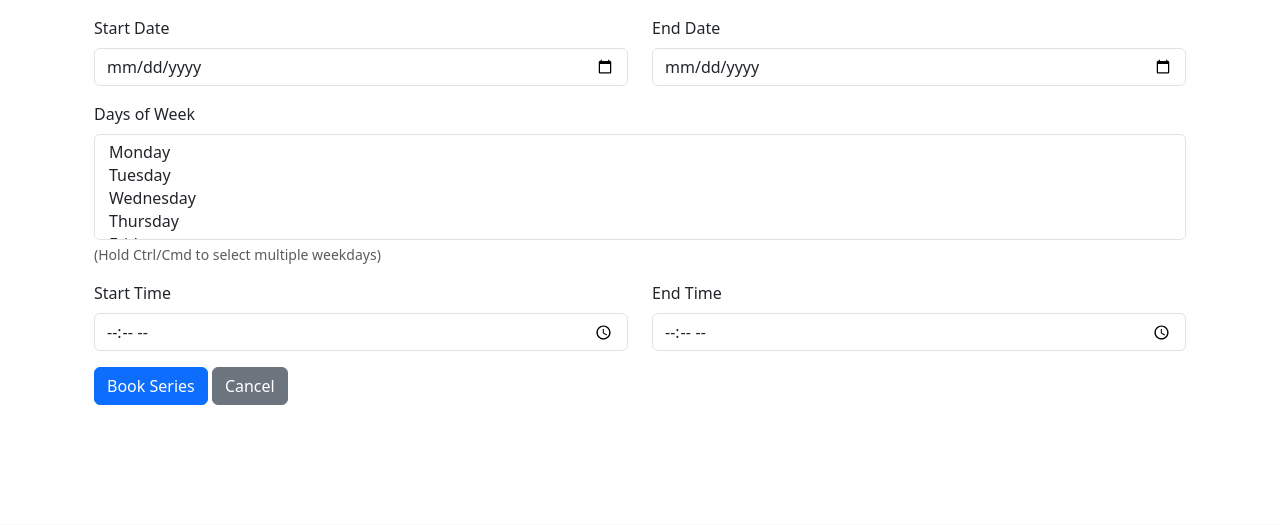
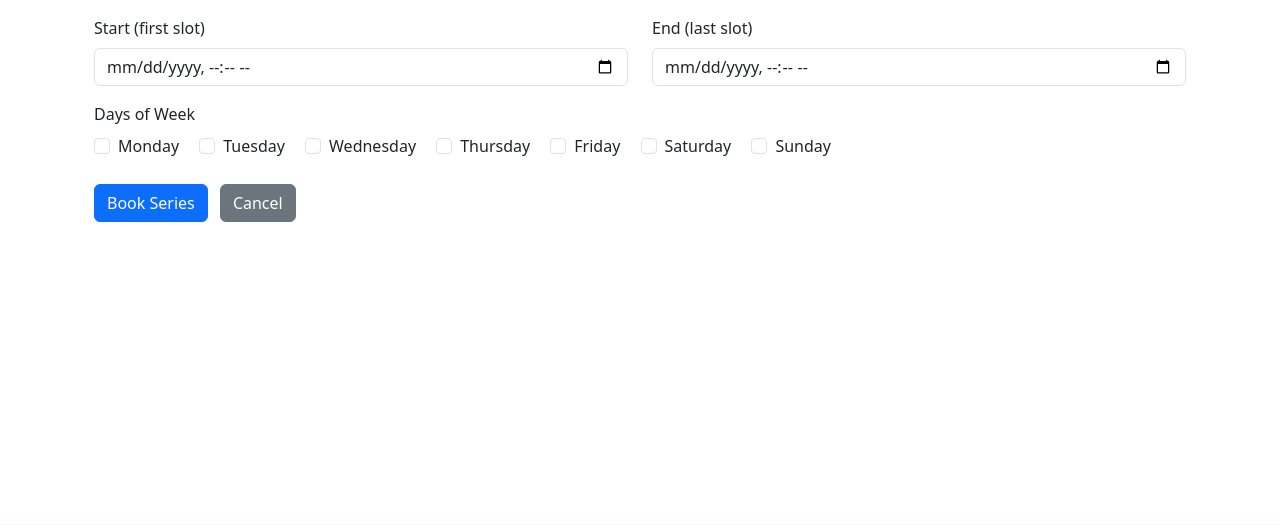
Before and after one commit to Mansim1/env-booker, a Flask app: page /bookings/series in a window 1280 px wide. Shown: the part 220-745 px from the top of the page. Run offline with Flask 3, Linux system fonts and the light colour scheme; the visitor is signed in with stand-in values (Sample User, id 1); data that the repository does not hold is empty.

Commit message:
TEAC-230: form fix

```diff
--- a/app/bookings/forms.py
+++ b/app/bookings/forms.py
@@ -28,17 +28,17 @@ class BookingForm(FlaskForm):
 
 class SeriesBookingForm(FlaskForm):
     environment = SelectField("Environment", coerce=int, validators=[DataRequired()])
-    start_date = DateField(
-        "Start Date",
-        format="%Y-%m-%d",
-        validators=[DataRequired(message="Start Date is required.")],
-        render_kw={"type": "date"},
+    start_dt = DateTimeLocalField(
+        "Start (first slot)",
+        format="%Y-%m-%dT%H:%M",
+        validators=[DataRequired(message="Start Date & Time required.")],
+        render_kw={"type": "datetime-local"},
     )
-    end_date = DateField(
-        "End Date",
-        format="%Y-%m-%d",
-        validators=[DataRequired(message="End Date is required.")],
-        render_kw={"type": "date"},
+    end_dt = DateTimeLocalField(
+        "End (last slot)",
+        format="%Y-%m-%dT%H:%M",
+        validators=[DataRequired(message="End Date & Time required.")],
+        render_kw={"type": "datetime-local"},
     )
     days_of_week = SelectMultipleField(
         "Days of Week",
@@ -51,19 +51,7 @@ class SeriesBookingForm(FlaskForm):
             ("5", "Saturday"),
             ("6", "Sunday"),
         ],
-        validators=[DataRequired(message="Select at least one day of week.")],
-    )
-    start_time = TimeField(
-        "Start Time",
-        format="%H:%M",
-        validators=[DataRequired(message="Start Time is required.")],
-        render_kw={"type": "time"},
-    )
-    end_time = TimeField(
-        "End Time",
-        format="%H:%M",
-        validators=[DataRequired(message="End Time is required.")],
-        render_kw={"type": "time"},
+        validators=[DataRequired(message="Select at least one day.")],
     )
     submit = SubmitField("Book Series")
 
@@ -74,10 +62,10 @@ class SeriesBookingForm(FlaskForm):
             (e.id, e.name) for e in Environment.query.order_by(Environment.name)
         ]
 
-    def validate_end_date(self, field):
-        if self.start_date.data and field.data < self.start_date.data:
-            raise ValidationError("End Date must be on or after Start Date.")
+    def validate_end_dt(self, field):
+        if self.start_dt.data and field.data <= self.start_dt.data:
+            raise ValidationError("End must be after Start.")
 
-    def validate_end_time(self, field):
-        if self.start_time.data and field.data <= self.start_time.data:
-            raise ValidationError("End Time must be after Start Time.")
+    def validate_days_of_week(self, field):
+        if not field.data:
+            raise ValidationError("Select at least one day of week.")
--- a/app/bookings/routes.py
+++ b/app/bookings/routes.py
@@ -60,19 +60,30 @@ def create_booking():
 def create_series_booking():
     form = SeriesBookingForm()
     if form.validate_on_submit():
+        # Lookup environment via session.get to avoid deprecation warning
         env = db.session.get(Environment, form.environment.data)
         if env is None:
             abort(404)
 
+        # Unpack the combined datetime fields into date and time for the service
+        start_dt = form.start_dt.data
+        end_dt   = form.end_dt.data
+
+        start_date = start_dt.date()
+        end_date   = end_dt.date()
+        start_time = start_dt.time()
+        end_time   = end_dt.time()
+
         ok, result = BookingService.create_series(
             user=current_user,
             environment=env,
-            start_date=form.start_date.data,
-            end_date=form.end_date.data,
+            start_date=start_date,
+            end_date=end_date,
             weekdays=form.days_of_week.data,
-            start_time=form.start_time.data,
-            end_time=form.end_time.data
+            start_time=start_time,
+            end_time=end_time
         )
+
         if not ok:
             flash(result, "danger")
             return redirect(url_for("bookings.create_series_booking"))
--- a/app/templates/bookings/series_form.html
+++ b/app/templates/bookings/series_form.html
@@ -1,4 +1,4 @@
- {% extends "base.html" %}
+{% extends "base.html" %}
 {% block content %}
   <div class="container mt-4">
     <h2>New Series Booking</h2>
@@ -6,61 +6,62 @@
     <form method="post">
       {{ form.hidden_tag() }}
 
+      <!-- Environment dropdown -->
       <div class="mb-3">
         {{ form.environment.label(class="form-label") }}
         {{ form.environment(class="form-select") }}
-        {% for e in form.environment.errors %}
-          <div class="text-danger">{{ e }}</div>
+        {% for error in form.environment.errors %}
+          <div class="text-danger">{{ error }}</div>
         {% endfor %}
       </div>
 
+      <!-- Combined Start and End datetime -->
       <div class="row">
         <div class="col-md-6 mb-3">
-          {{ form.start_date.label(class="form-label") }}
-          {{ form.start_date(class="form-control") }}
-          {% for e in form.start_date.errors %}
-            <div class="text-danger">{{ e }}</div>
+          {{ form.start_dt.label(class="form-label") }}
+          {{ form.start_dt(class="form-control") }}
+          {% for error in form.start_dt.errors %}
+            <div class="text-danger">{{ error }}</div>
           {% endfor %}
         </div>
         <div class="col-md-6 mb-3">
-          {{ form.end_date.label(class="form-label") }}
-          {{ form.end_date(class="form-control") }}
-          {% for e in form.end_date.errors %}
-            <div class="text-danger">{{ e }}</div>
+          {{ form.end_dt.label(class="form-label") }}
+          {{ form.end_dt(class="form-control") }}
+          {% for error in form.end_dt.errors %}
+            <div class="text-danger">{{ error }}</div>
           {% endfor %}
         </div>
       </div>
 
+      <!-- Days of Week checkboxes -->
       <div class="mb-3">
-        {{ form.days_of_week.label(class="form-label") }}
-        {{ form.days_of_week(class="form-select", multiple=true) }}
-        <div class="form-text">
-          (Hold Ctrl/Cmd to select multiple weekdays)
+        <label class="form-label">{{ form.days_of_week.label.text }}</label>
+        <div>
+          {% set selected_days = form.days_of_week.data or [] %}
+          {% for val, label in form.days_of_week.choices %}
+            <div class="form-check form-check-inline">
+              <input
+                class="form-check-input"
+                type="checkbox"
+                name="{{ form.days_of_week.name }}"
+                id="dow-{{ val }}"
+                value="{{ val }}"
+                {% if val in selected_days %}checked{% endif %}
+              >
+              <label class="form-check-label" for="dow-{{ val }}">{{ label }}</label>
+            </div>
+          {% endfor %}
         </div>
-        {% for e in form.days_of_week.errors %}
-          <div class="text-danger">{{ e }}</div>
+        {% for error in form.days_of_week.errors %}
+          <div class="text-danger mt-1">{{ error }}</div>
         {% endfor %}
       </div>
 
-      <div class="row">
-        <div class="col-md-6 mb-3">
-          {{ form.start_time.label(class="form-label") }}
-          {{ form.start_time(class="form-control") }}
-          {% for e in form.start_time.errors %}
-            <div class="text-danger">{{ e }}</div>
-          {% endfor %}
-        </div>
-        <div class="col-md-6 mb-3">
-          {{ form.end_time.label(class="form-label") }}
-          {{ form.end_time(class="form-control") }}
-          {% for e in form.end_time.errors %}
-            <div class="text-danger">{{ e }}</div>
-          {% endfor %}
-        </div>
+      <!-- Submit / Cancel buttons -->
+      <div class="mt-4">
+        {{ form.submit(class="btn btn-primary") }}
+        <a href="{{ url_for('bookings.list_bookings') }}" class="btn btn-secondary ms-2">Cancel</a>
       </div>
-
-      <button type="submit" class="btn btn-primary">{{ form.submit.label.text }}</button>
-      <a href="{{ url_for('bookings.list_bookings') }}" class="btn btn-secondary">Cancel</a>
     </form>
   </div>
 {% endblock %}
```
Also changed, not shown: tests/test_series_bookings.py (+44 -17 lines).
